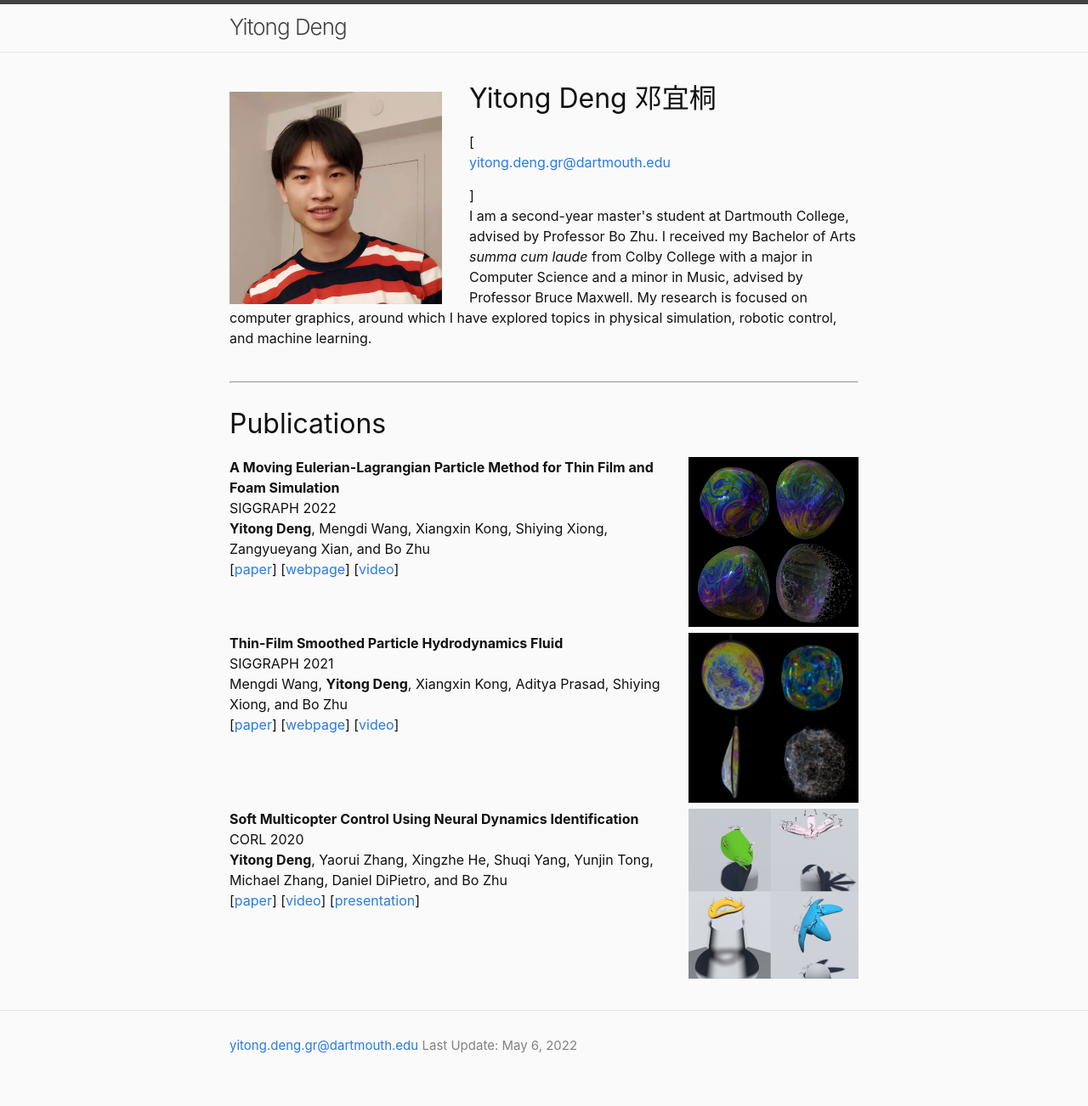
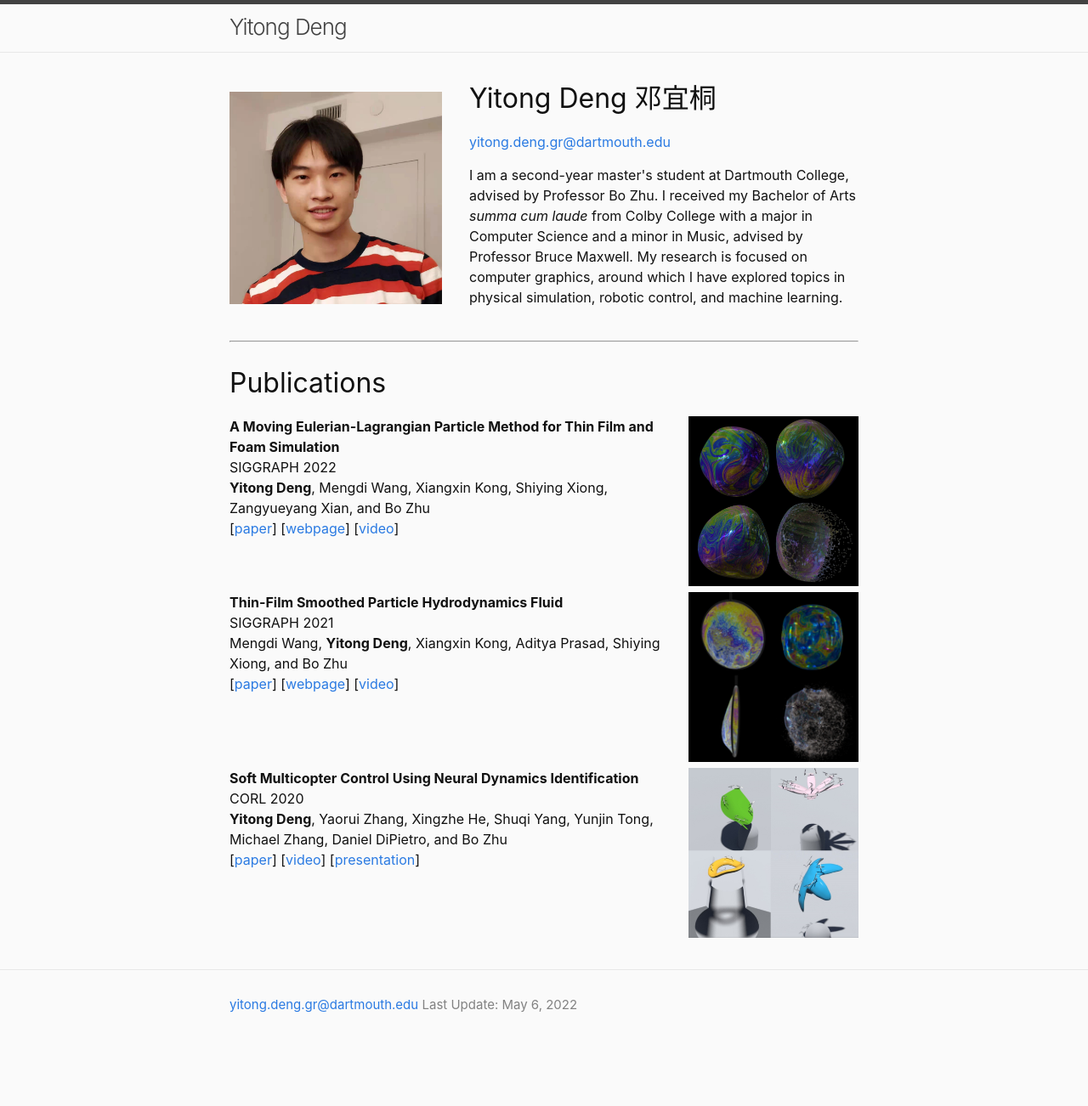
Before and after one commit to yitongdeng/yitongdeng.github.io, a Jekyll site: the page built from index.html, in a window 1280 px wide. Shown: the whole page at 85% size. Built offline with Jekyll 4.4.1, drawn with Linux system fonts in a browser that asks for light colours; after the commit the page ends 1254 px from its top, so only the background shows below that.

Commit message:
added stuff

```diff
--- a/index.html
+++ b/index.html
@@ -4,7 +4,7 @@ layout: home
 <div style="overflow: auto">
     <img src="assets/img/head.jpg" width="250px" style="float:left; margin-right:2em; margin-top:1em;" alt="portrait">
     <h1>Yitong Deng 邓宜桐</h1>
-    [<a href = "mailto: yitong.deng.gr@dartmouth.edu"><h4>yitong.deng.gr@dartmouth.edu</h4></a>]
+    <a href = "mailto: yitong.deng.gr@dartmouth.edu"><h4>yitong.deng.gr@dartmouth.edu</h4></a>
     <p>I am a second-year master's student at Dartmouth College, advised by Professor Bo Zhu.
         I received my Bachelor of Arts <em>summa cum laude</em> from Colby College with a major in Computer Science and a minor in Music, advised by Professor Bruce Maxwell.
         My research is focused on computer graphics, around which I have explored topics in physical simulation, robotic control, and machine learning.</p>
```
